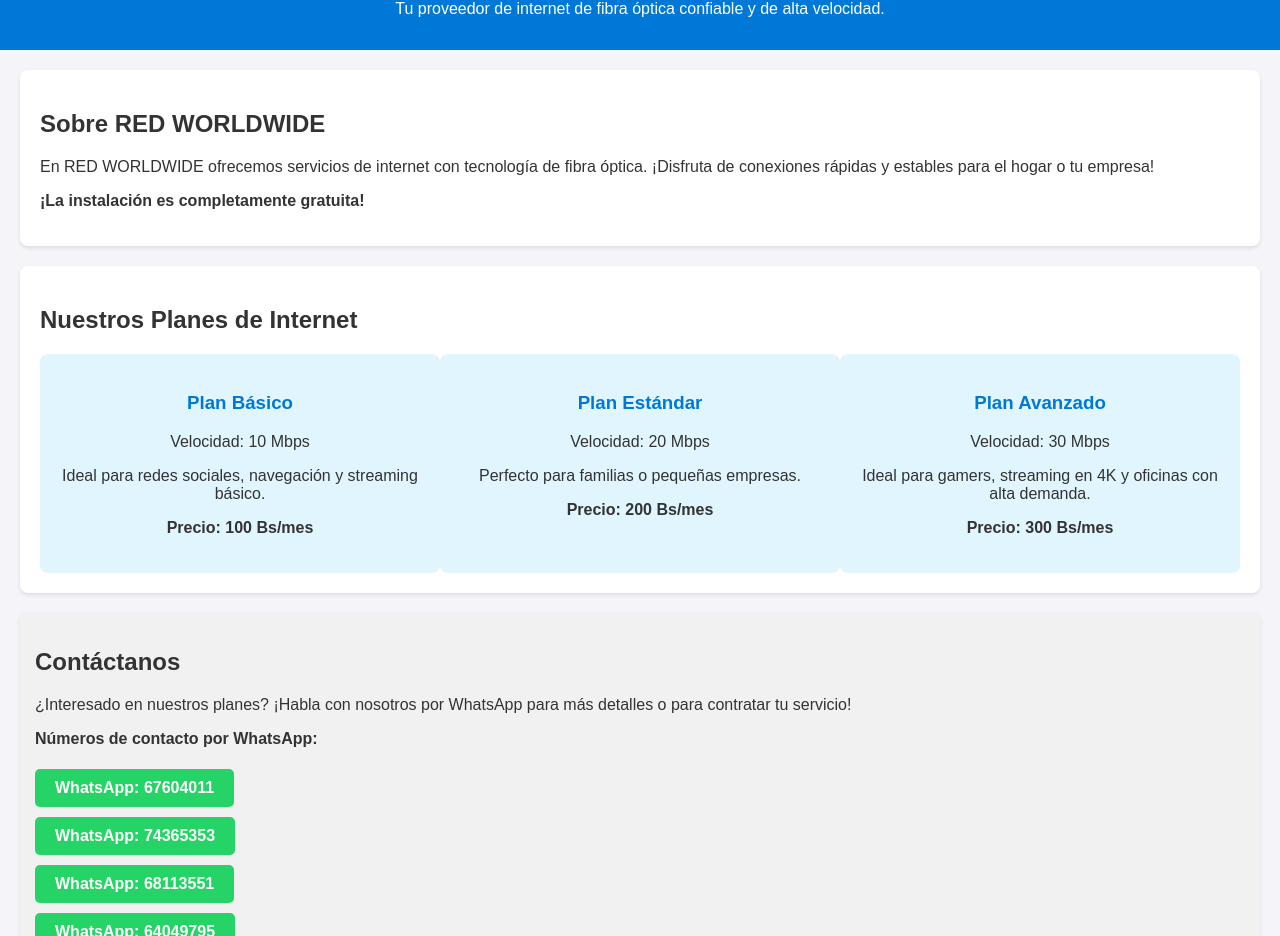
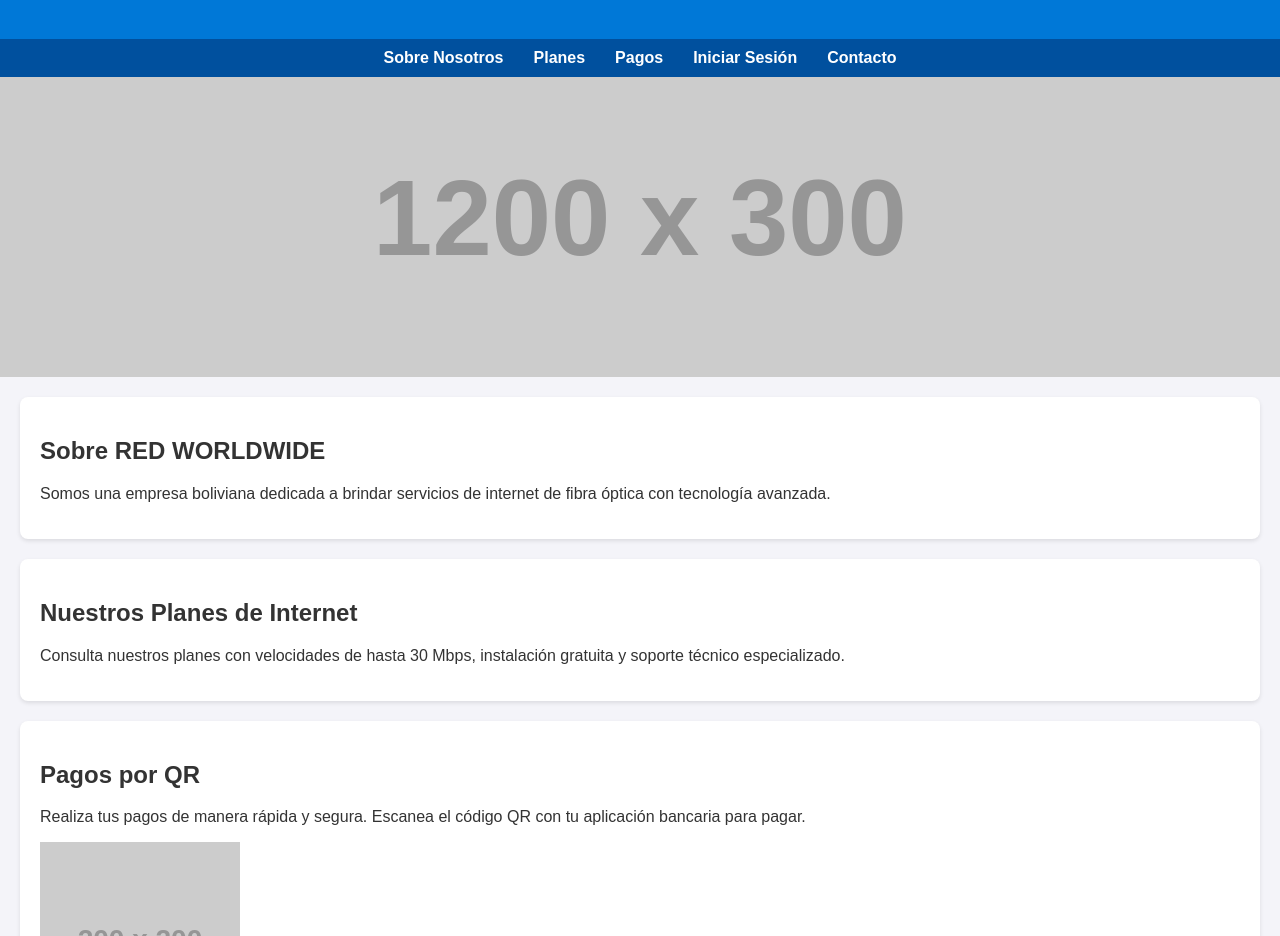
Before and after one commit to RED-WORLDWIDE/red-worldwidw.world, a plain HTML site: page index.html in a window 1280 px wide. Shown: the part 96-1032 px from the top of the page. Drawn offline with Linux system fonts and the light colour scheme; placeholder pictures from the web are drawn by us.

Commit message:
Update index.html

```diff
--- a/index.html
+++ b/index.html
@@ -15,8 +15,31 @@
         header {
             background-color: #0078D7;
             color: white;
-            padding: 1rem;
+            padding: 1.5rem 1rem;
             text-align: center;
+        }
+        header h1 {
+            margin: 0;
+        }
+        nav {
+            background-color: #00509E;
+            display: flex;
+            justify-content: center;
+            padding: 10px;
+        }
+        nav a {
+            color: white;
+            text-decoration: none;
+            margin: 0 15px;
+            font-weight: bold;
+        }
+        nav a:hover {
+            text-decoration: underline;
+        }
+        .banner {
+            width: 100%;
+            height: 300px;
+            background: url('https://via.placeholder.com/1200x300') center/cover no-repeat;
         }
         section {
             margin: 20px;
@@ -25,95 +48,82 @@
             border-radius: 8px;
             box-shadow: 0 2px 4px rgba(0, 0, 0, 0.1);
         }
+        .login-section {
+            text-align: center;
+            margin-top: 20px;
+        }
+        .login-section form {
+            display: inline-block;
+            text-align: left;
+        }
+        .login-section input {
+            display: block;
+            margin: 10px 0;
+            padding: 8px;
+            width: 200px;
+            border: 1px solid #ddd;
+            border-radius: 5px;
+        }
+        .login-section button {
+            padding: 10px 20px;
+            background-color: #0078D7;
+            color: white;
+            border: none;
+            border-radius: 5px;
+            cursor: pointer;
+        }
+        .login-section button:hover {
+            background-color: #00509E;
+        }
+        .payment-section img {
+            display: block;
+            margin: 0 auto;
+            width: 200px;
+        }
         footer {
+            background-color: #0078D7;
+            color: white;
             text-align: center;
             padding: 1rem;
-            background-color: #0078D7;
-            color: white;
             margin-top: 20px;
-        }
-        .plans {
-            display: flex;
-            justify-content: space-around;
-            margin-top: 20px;
-        }
-        .plan {
-            background-color: #e1f5fe;
-            border-radius: 8px;
-            padding: 20px;
-            width: 30%;
-            text-align: center;
-        }
-        .plan h3 {
-            color: #0078D7;
-        }
-        .contact-info {
-            background-color: #f1f1f1;
-            padding: 15px;
-            border-radius: 5px;
-            margin-top: 20px;
-        }
-        .whatsapp-btn {
-            display: inline-block;
-            background-color: #25D366;
-            color: white;
-            padding: 10px 20px;
-            border-radius: 5px;
-            text-decoration: none;
-            font-weight: bold;
-            margin: 5px 0;
-        }
-        .whatsapp-btn:hover {
-            background-color: #128C7E;
         }
     </style>
 </head>
 <body>
     <header>
-        <h1>Bienvenido a RED WORLDWIDE</h1>
-        <p>Tu proveedor de internet de fibra óptica confiable y de alta velocidad.</p>
+        <h1>RED WORLDWIDE</h1>
+        <p>Conectando Bolivia con la mejor tecnología en fibra óptica.</p>
     </header>
-
-    <section>
+    <nav>
+        <a href="#sobre-nosotros">Sobre Nosotros</a>
+        <a href="#planes">Planes</a>
+        <a href="#pagos">Pagos</a>
+        <a href="#iniciar-sesion">Iniciar Sesión</a>
+        <a href="#contacto">Contacto</a>
+    </nav>
+    <div class="banner"></div>
+    <section id="sobre-nosotros">
         <h2>Sobre RED WORLDWIDE</h2>
-        <p>En RED WORLDWIDE ofrecemos servicios de internet con tecnología de fibra óptica. ¡Disfruta de conexiones rápidas y estables para el hogar o tu empresa!</p>
-        <p><strong>¡La instalación es completamente gratuita!</strong></p>
+        <p>Somos una empresa boliviana dedicada a brindar servicios de internet de fibra óptica con tecnología avanzada.</p>
     </section>
-
-    <section>
+    <section id="planes">
         <h2>Nuestros Planes de Internet</h2>
-        <div class="plans">
-            <div class="plan">
-                <h3>Plan Básico</h3>
-                <p>Velocidad: 10 Mbps</p>
-                <p>Ideal para redes sociales, navegación y streaming básico.</p>
-                <p><strong>Precio: 100 Bs/mes</strong></p>
-            </div>
-            <div class="plan">
-                <h3>Plan Estándar</h3>
-                <p>Velocidad: 20 Mbps</p>
-                <p>Perfecto para familias o pequeñas empresas.</p>
-                <p><strong>Precio: 200 Bs/mes</strong></p>
-            </div>
-            <div class="plan">
-                <h3>Plan Avanzado</h3>
-                <p>Velocidad: 30 Mbps</p>
-                <p>Ideal para gamers, streaming en 4K y oficinas con alta demanda.</p>
-                <p><strong>Precio: 300 Bs/mes</strong></p>
-            </div>
-        </div>
+        <p>Consulta nuestros planes con velocidades de hasta 30 Mbps, instalación gratuita y soporte técnico especializado.</p>
     </section>
-
-    <section class="contact-info">
-        <h2>Contáctanos</h2>
-        <p>¿Interesado en nuestros planes? ¡Habla con nosotros por WhatsApp para más detalles o para contratar tu servicio!</p>
-        <p><strong>Números de contacto por WhatsApp:</strong></p>
-        <a href="https://wa.me/59167604011" class="whatsapp-btn" target="_blank">WhatsApp: 67604011</a><br>
-        <a href="https://wa.me/59174365353" class="whatsapp-btn" target="_blank">WhatsApp: 74365353</a><br>
-        <a href="https://wa.me/59168113551" class="whatsapp-btn" target="_blank">WhatsApp: 68113551</a><br>
-        <a href="https://wa.me/59164049795" class="whatsapp-btn" target="_blank">WhatsApp: 64049795</a>
+    <section id="pagos">
+        <h2>Pagos por QR</h2>
+        <p>Realiza tus pagos de manera rápida y segura. Escanea el código QR con tu aplicación bancaria para pagar.</p>
+        <img src="https://via.placeholder.com/200" alt="Código QR para pagos">
     </section>
-
+    <section id="iniciar-sesion" class="login-section">
+        <h2>Iniciar Sesión</h2>
+        <p>Accede a tu cuenta para ver tus pagos, deudas y próximos vencimientos.</p>
+        <form action="/login" method="POST">
+            <input type="email" name="email" placeholder="Correo electrónico" required>
+            <input type="password" name="password" placeholder="Contraseña" required>
+            <button type="submit">Iniciar Sesión</button>
+        </form>
+    </section>
     <footer>
         <p>&copy; 2024 RED WORLDWIDE | Todos los derechos reservados.</p>
     </footer>
```
